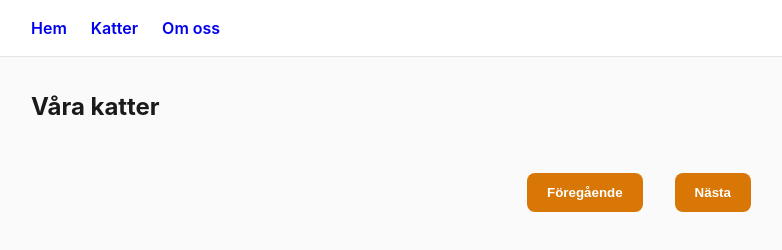
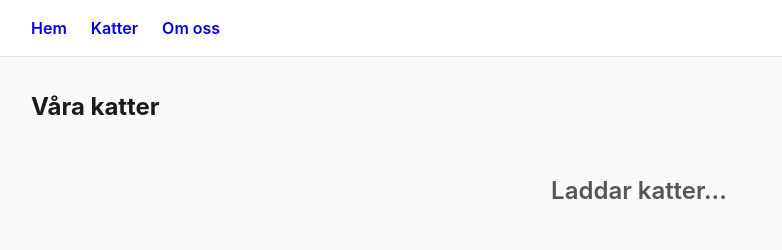
Before and after one commit to ehabsoud/cat-shop, a plain HTML site: page cats.html in a window 1280 px wide. Shown: the whole page, without its empty margins (1-783 px from the left). Drawn offline with Linux system fonts and the light colour scheme; no server answers.

Commit message:
add loading state for cat listings

```diff
--- a/cats.html
+++ b/cats.html
@@ -18,9 +18,10 @@
 
         <section>
             <h1>Våra katter</h1>
+            <p id="loading-message">Laddar katter...</p>
             <div id="cat-container"></div>
 
-            <div id="pagination">
+            <div id="pagination" hidden>
                 <button id="prev-btn">Föregående</button>
                 <span id="page-info"></span>
                 <button id="next-btn">Nästa</button>
--- a/script.js
+++ b/script.js
@@ -3,6 +3,8 @@ const catContainer = document.getElementById("cat-container")
 const prevBtn = document.getElementById("prev-btn")
 const nextBtn = document.getElementById("next-btn")
 const pageInfo = document.getElementById("page-info")
+const loadingMessage = document.getElementById("loading-message")
+const pagination = document.getElementById("pagination")
 
 let currentPage = 1
 const catsPerPage = 10
@@ -21,6 +23,9 @@ async function fetchCats() {
 
     const totalPages = Math.ceil(cats.length / catsPerPage)
     pageInfo.textContent = `Sida ${currentPage} av ${totalPages}`
+
+    loadingMessage.style.display = "none"
+    pagination.hidden = false
 
     paginatedCats.forEach(cat => {
         const imageUrl = `https://cdn2.thecatapi.com/images/${cat.reference_image_id}.jpg`
--- a/style.css
+++ b/style.css
@@ -105,3 +105,15 @@ section {
 .cat-card h2 {
     margin-top: 1rem;
 }
+
+#loading-message {
+    text-align: center;
+    font-size: 1.5rem;
+    font-weight: 600;
+    color: var(--muted-text-color);
+    margin-top: 3rem;
+}
+
+#pagination[hidden] {
+    display: none;
+}
```
